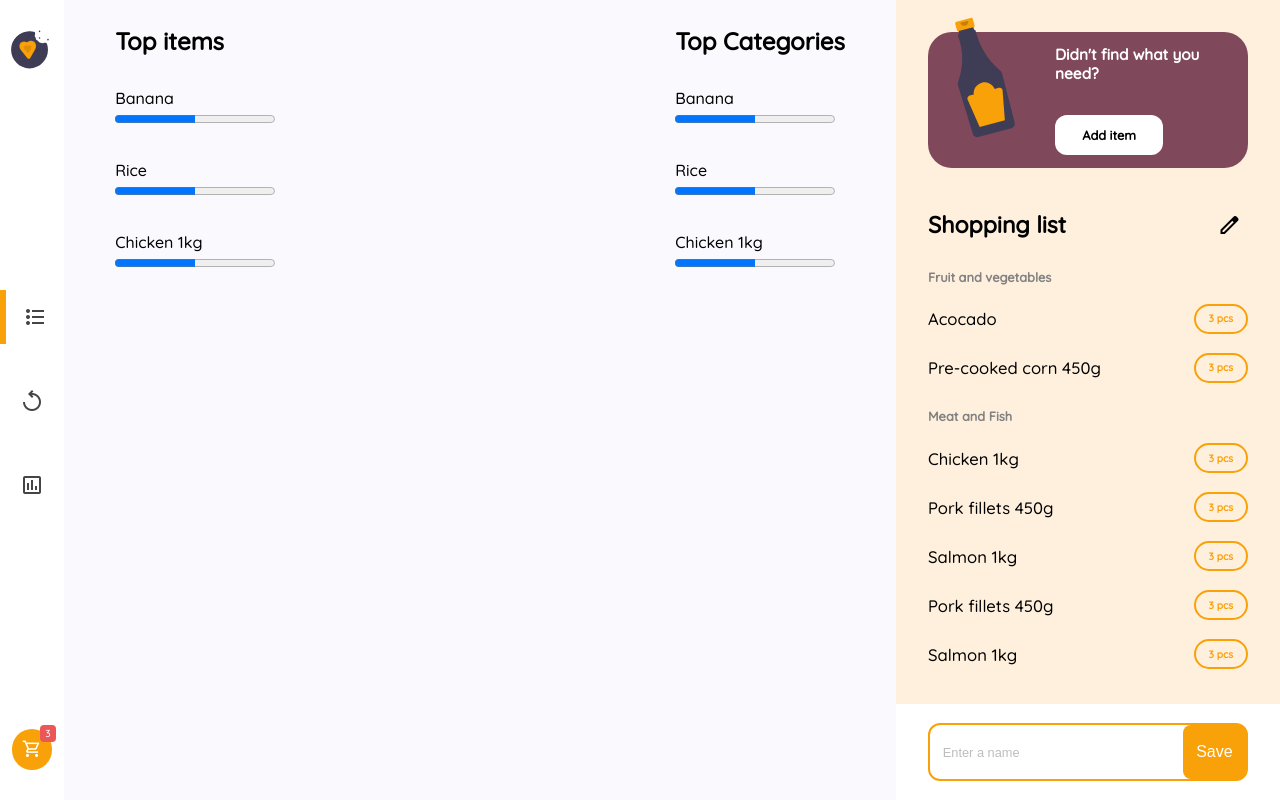
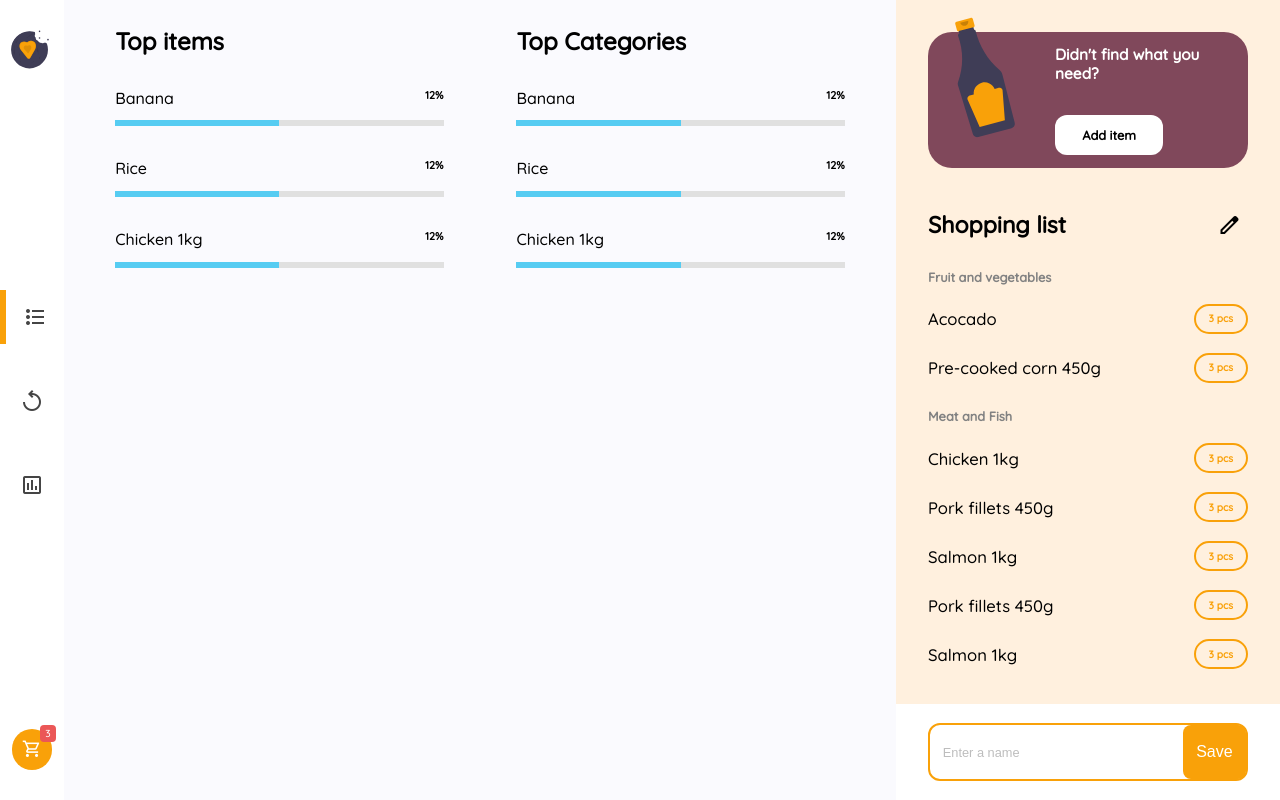
Before and after one commit to christiandionisio/shoppingify, a React (Create React App) app: page /statistics in a window 1280 px wide. Built offline with nearby package versions, Linux system fonts and the light colour scheme.

Commit message:
progress value css added

```diff
--- a/src/components/ui/StatisticsProgressElement.tsx
+++ b/src/components/ui/StatisticsProgressElement.tsx
@@ -1,4 +1,5 @@
 import { FC } from "react";
+import '../../styles/components/ui/StatisticsProgressElement.css'
 
 interface Props {
     elementType: string;
@@ -8,7 +9,10 @@ interface Props {
 export const StatisticsProgressElement: FC<Props> = ({elementType, elementName}) => {
   return (
     <div className="progress-bar-element">
-        <p>{elementName}</p>
+        <div className="info">
+            <p>{elementName}</p>
+            <h6>12%</h6>
+        </div>
         <progress value={50} max={100}></progress>
     </div>
   )
--- /dev/null
+++ b/src/styles/components/ui/StatisticsProgressElement.css
@@ -0,0 +1,30 @@
+.progress-bar-element {
+    display: flex;
+    flex-direction: column;
+    gap: 1vw;
+}
+
+.progress-bar-element .info {
+    display: flex;
+    flex-direction: row;
+    justify-content: space-between;
+}
+
+.progress-bar-element progress {
+    width: 100%;
+    height: 6px;
+    border: none;
+    background: #E0E0E0;
+}
+
+.progress-bar-element progress::-webkit-progress-bar {
+    background: #E0E0E0;
+}
+
+.progress-bar-element progress::-webkit-progress-value {
+    background: #F9A109;
+}
+
+.progress-bar-element progress::-webkit-progress-value {
+    background: #56CCF2;
+}
--- a/src/styles/components/ui/StatisticsProgressElementList.css
+++ b/src/styles/components/ui/StatisticsProgressElementList.css
@@ -1,4 +1,5 @@
 .list-progress-bar-element {
+    width: 45%;
     display: flex;
     flex-direction: column;
     gap: 2.5vw;
```
